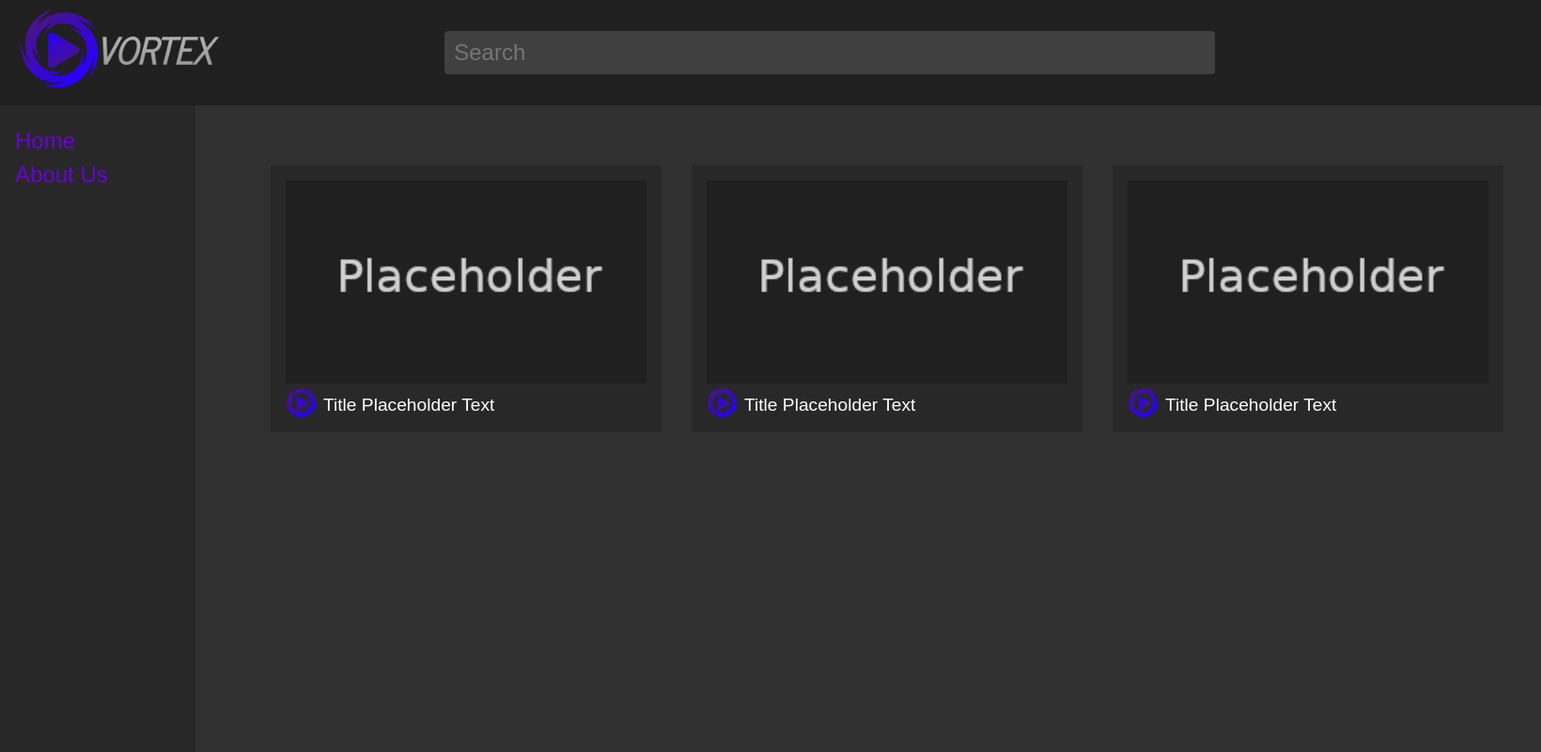
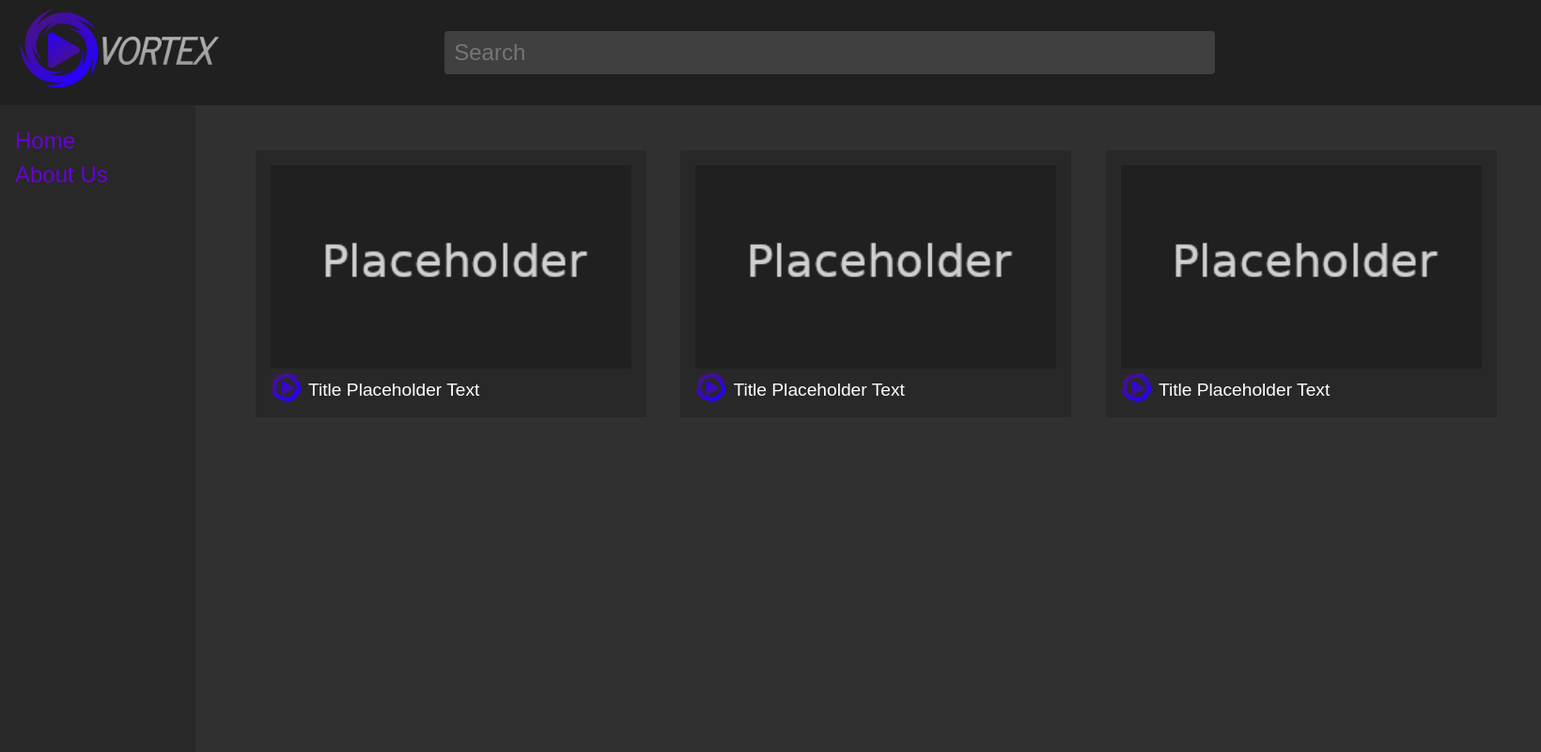
Before and after one commit to griddles/vortexVideo, a PHP site: page / in a window 1640 px wide. Shown: the whole page at 94% size. Run offline with PHP 8.4, Linux system fonts and the light colour scheme.

Commit message:
stopped using tables because they're bad

```diff
--- a/globalStyle.css
+++ b/globalStyle.css
@@ -79,6 +79,7 @@
 {
     z-index:1;
     padding:16px;
+    margin:16px;
     background-color:#282828;
 }
 
--- a/index.html
+++ b/index.html
@@ -16,34 +16,30 @@
             <div class="sidebarlink"><a href="about.html">About Us</a></div>
         </div>
         <div class="body">
-            <table class="videotable">
-                <tr>
-                    <td class="thumbnail">
+            <div class="inline thumbnail">
                 <div class="thumbnailfade"></div>
                 <img src="images/thumbnailPlaceholder.png" width="384" height="auto">
                 <div>
                     <img class="creatoricon" src="images/vortexLogo.png" width="32" height="32">
                     <p class="inline videotitle">Title Placeholder Text</p>
                 </div>
-                    </td>
-                    <td class="thumbnail">
+            </div>
+            <div class="inline thumbnail">
                 <div class="thumbnailfade"></div>
                 <img src="images/thumbnailPlaceholder.png" width="384" height="auto">
                 <div>
                     <img class="creatoricon" src="images/vortexLogo.png" width="32" height="32">
                     <p class="inline videotitle">Title Placeholder Text</p>
                 </div>
-                    </td>
-                    <td class="thumbnail">
+            </div>
+            <div class="inline thumbnail">
                 <div class="thumbnailfade"></div>
                 <img src="images/thumbnailPlaceholder.png" width="384" height="auto">
                 <div>
                     <img class="creatoricon" src="images/vortexLogo.png" width="32" height="32">
                     <p class="inline videotitle">Title Placeholder Text</p>
                 </div>
-                    </td>
-                </tr>
-            </table>
+            </div>
         </div>
     </body>
 </html>
```
Lines whose indentation alone changed are shown as unchanged.
